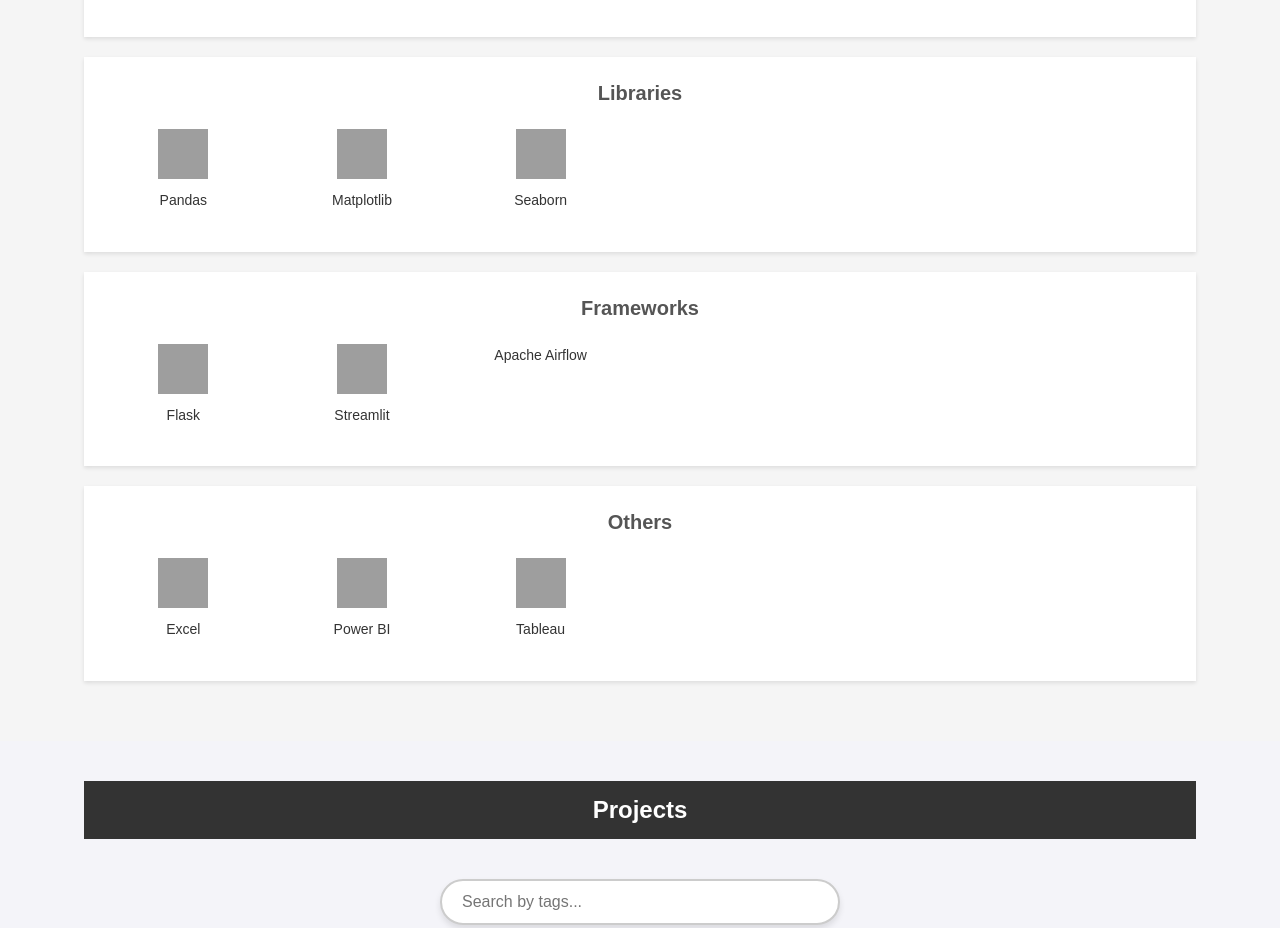
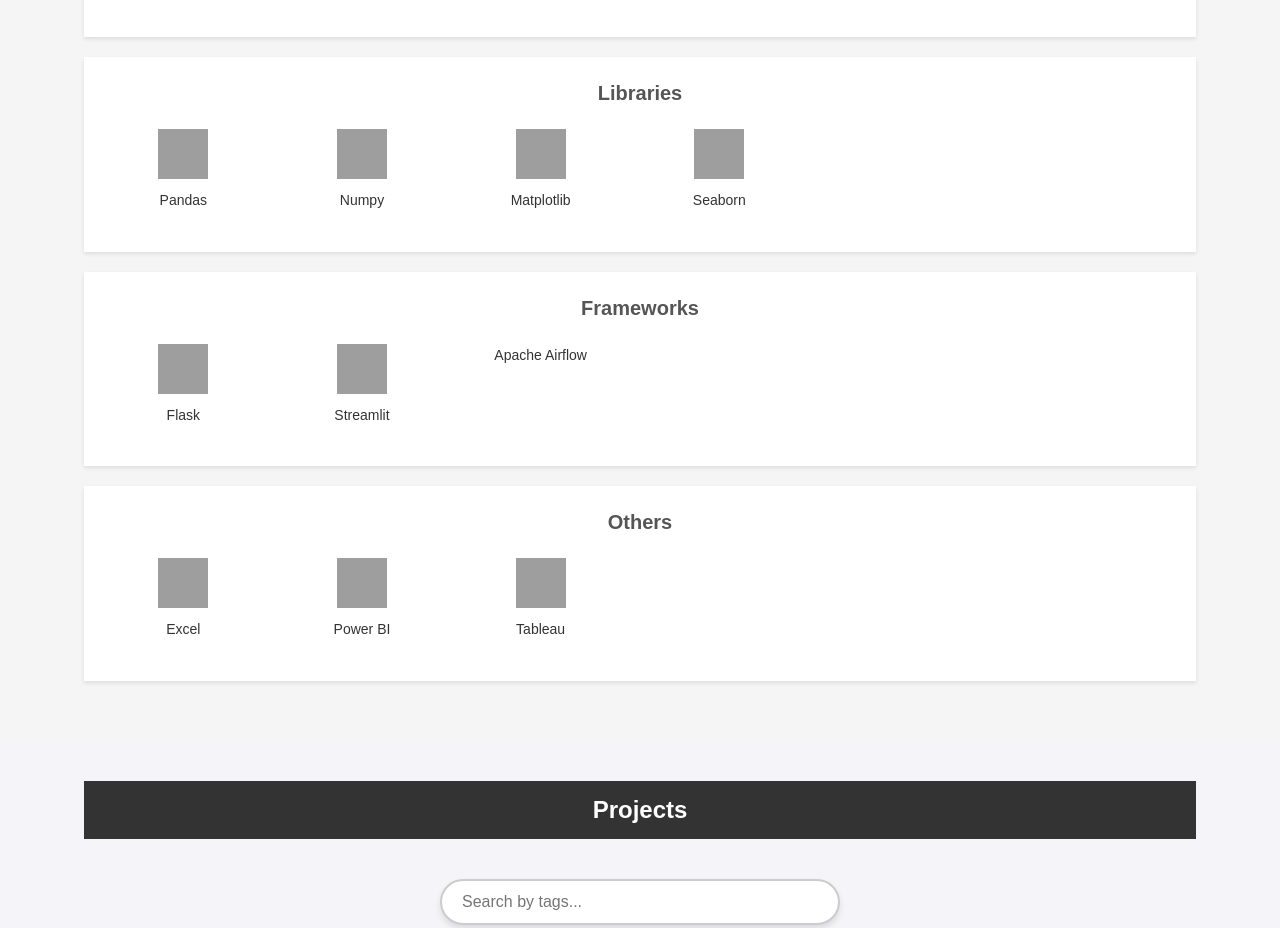
Before and after one commit to VikkiezDev/portfolio, a plain HTML site: page index.html in a window 1280 px wide. Shown: the part 1121-2049 px from the top of the page. Drawn offline with Linux system fonts and the light colour scheme; grey boxes are pictures that could not be loaded; some icons are missing.

Commit message:
Update index.html

```diff
--- a/index.html
+++ b/index.html
@@ -71,6 +71,10 @@
                 <div class="skill-item">
                     <img src="https://img.icons8.com/?size=100&id=xSkewUSqtErH&format=png&color=000000" alt="Pandas">
                     <p>Pandas</p>
+                </div>
+                <div class="skill-item">
+                    <img src="https://img.icons8.com/?size=100&id=aR9CXyMagKIS&format=png&color=000000" alt="Pandas">
+                    <p>Numpy</p>
                 </div>
                 <div class="skill-item">
                     <img src="https://api.iconify.design/logos:matplotlib-icon.svg" alt="Matplotlib">
```
